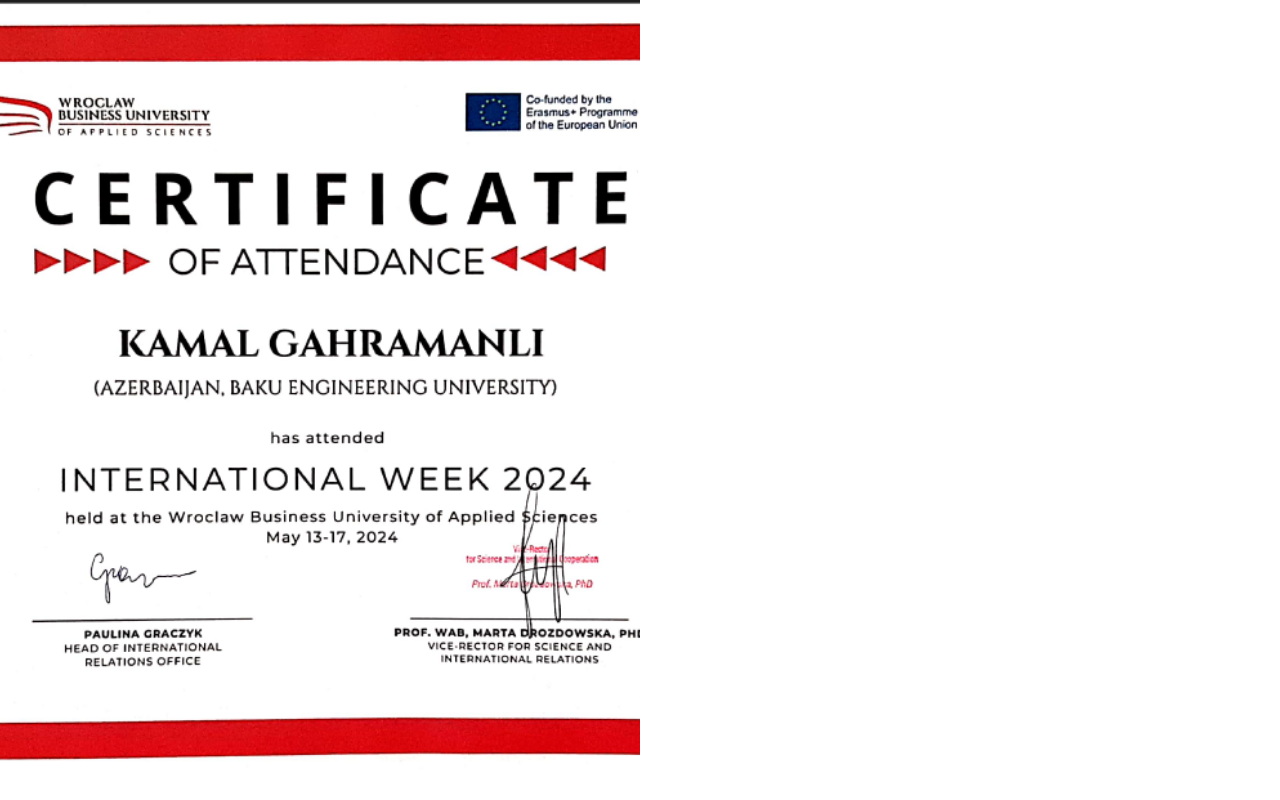
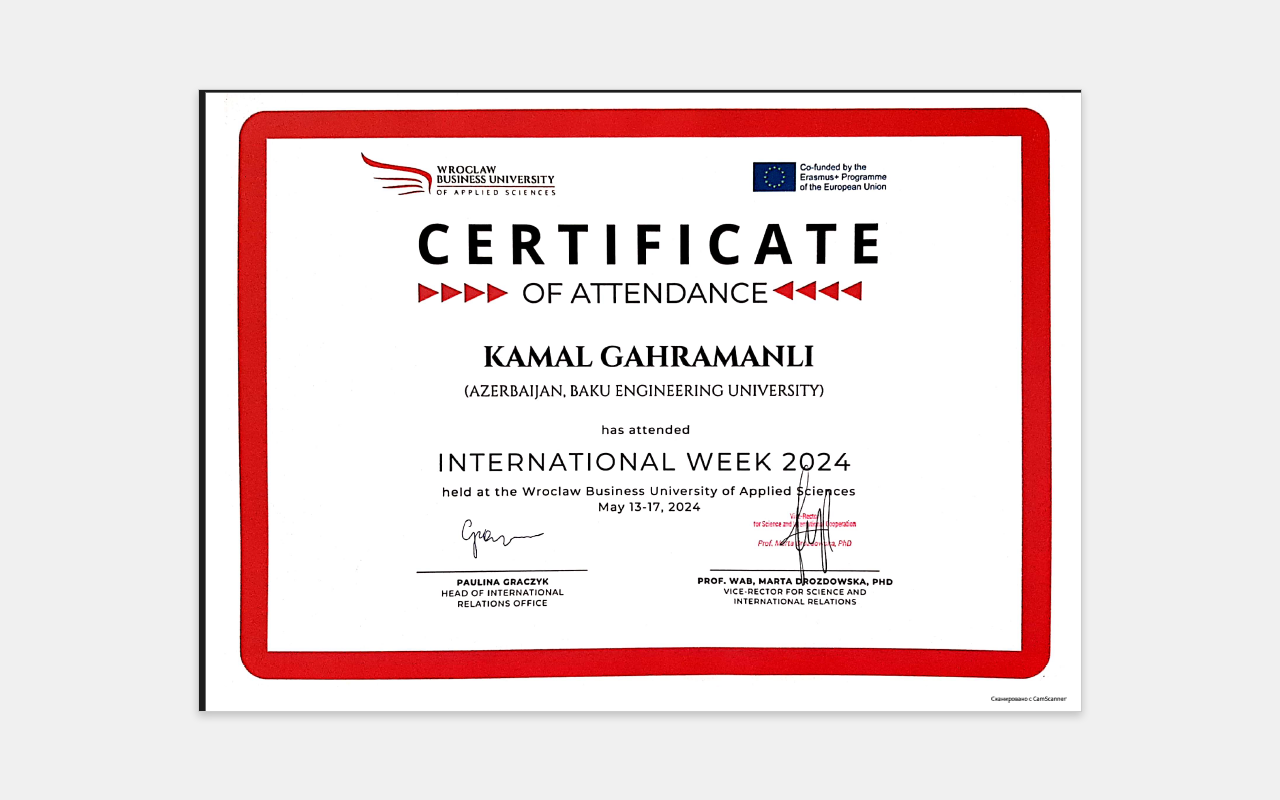
Before and after one commit to Kamal354/Kamal13, a plain HTML site: page index.html in a window 1280 px wide. Drawn offline with Linux system fonts and the light colour scheme.

Commit message:
Update index.html

```diff
--- a/index.html
+++ b/index.html
@@ -3,37 +3,25 @@
 <head>
     <meta charset="UTF-8">
     <meta name="viewport" content="width=device-width, initial-scale=1.0">
-    <title>Full-Width Image Display</title>
+    <title>Image Display</title>
     <style>
-        * {
-            margin: 0;
-            padding: 0;
-            box-sizing: border-box;
-        }
-        body, html {
-            width: 100%;
-            height: 100%;
+        body {
             display: flex;
             justify-content: center;
             align-items: center;
-            overflow: hidden;
+            min-height: 100vh;
+            margin: 0;
+            background-color: #f0f0f0;
         }
-        .container {
-            display: flex;
-            width: 100%;
-            height: 100vh;
-        }
-        .container img {
-            width: 50%;
-            height: 100%;
-            object-fit: cover;
+        img {
+            max-width: 100%;
+            height: auto;
+            border: 1px solid #ccc;
+            box-shadow: 0 4px 8px rgba(0, 0, 0, 0.2);
         }
     </style>
 </head>
 <body>
-    <div class="container">
-        <img src="kamis.png" >
-
-    </div>
+    <img src="kamis.png">
 </body>
 </html>
```
